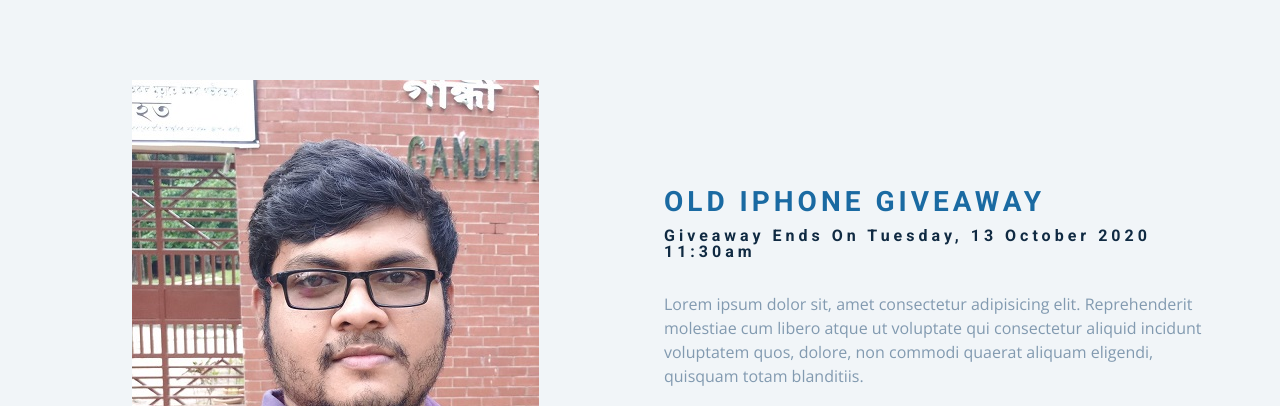
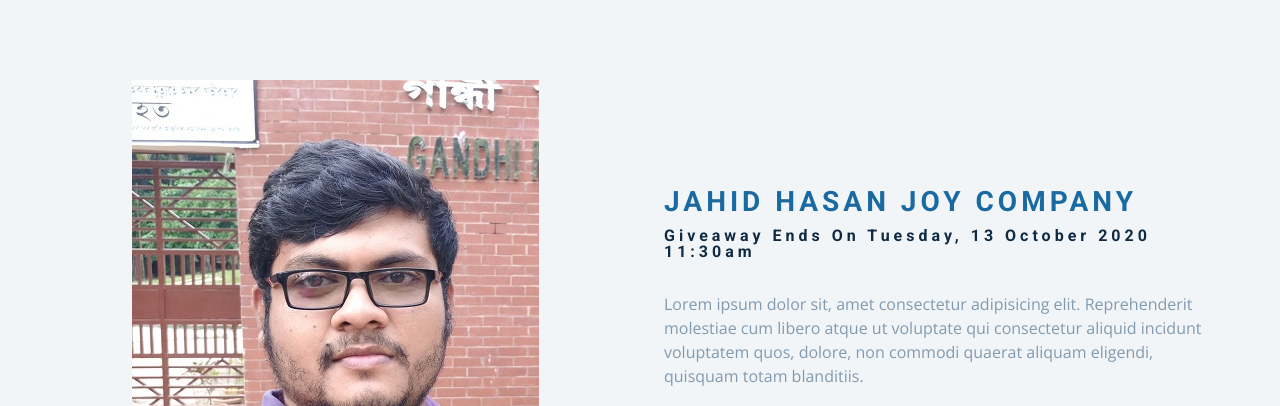
Before and after one commit to zahidhasan797/jahid_taimer, a plain HTML site: page index.html in a window 1280 px wide. Shown: the top 406 px of the page. Drawn offline with nearby package versions, Linux system fonts and the light colour scheme.

Commit message:
Add files via upload

```diff
--- a/index.html
+++ b/index.html
@@ -16,7 +16,7 @@
       </article>
       <!-- info -->
       <article class="gift-info">
-        <h3>old iphone giveaway</h3>
+        <h3>Jahid Hasan Joy Company</h3>
         <h4 class="giveaway">
           giveaway ends on Sunday, 24 April 2020, 8:00am
         </h4>
```
